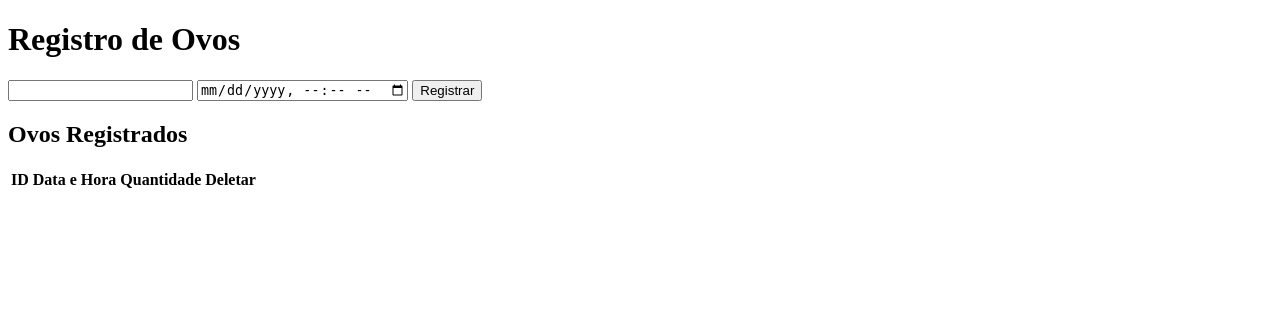
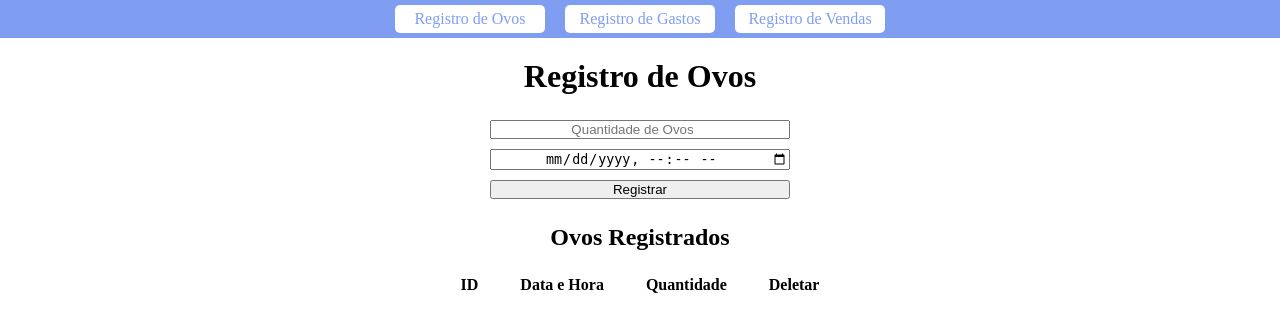
Before and after one commit to deusdahueragem/Granja_Sys, a Flask app: page / in a window 1280 px wide. Shown: the top 332 px of the page. Run offline with Flask 3, Linux system fonts and the light colour scheme; data comes from the database, SQL or seed files in the repository; both versions use the stored data as it was after the commit; lists and menus that the app fills with data are empty.

Commit message:
adicao de visual a paginas

```diff
--- a/static/manip_form_reggastos.js
+++ b/static/manip_form_reggastos.js
@@ -56,7 +56,7 @@ function formatCurrency(inputString) {
 // Função para carregar os gastos registrados na tabela
 function carregargastosRegistrados() {
     // Realizar a requisição GET para a API (usando Fetch API)
-    fetch('http://127.0.0.1/tb_gastos')
+    fetch('http://192.168.3.7/tb_gastos')
     .then(response => response.json())
     .then(data => {
         // Limpar a tabela para inserir os ngastos dados
@@ -96,7 +96,7 @@ carregargastosRegistrados();
 // Função para deletar um registro de gasto
 function deletarGasto(id) {
     // Realizar a requisição DELETE para a API (usando Fetch API)
-    fetch(`http://127.0.0.1/tb_gastos/${id}`, {
+    fetch(`http://192.168.3.7/tb_gastos/${id}`, {
         method: 'DELETE'
     })
     .then(response => {
@@ -145,7 +145,7 @@ document.getElementById('btnRegistrar').addEventListener('click', function() {
     };
 
     // Restante do código para enviar os dados ao servidor
-    fetch('http://127.0.0.1/tb_gastos', {
+    fetch('http://192.168.3.7/tb_gastos', {
         method: 'POST',
         headers: {
             'Content-Type': 'application/json'
--- a/static/manip_form_regovos.js
+++ b/static/manip_form_regovos.js
@@ -1,7 +1,7 @@
 // Função para carregar os ovos registrados na tabela
 function carregarOvosRegistrados() {
     // Realizar a requisição GET para a API (usando Fetch API)
-    fetch('http://127.0.0.1/tb_ovos')
+    fetch('http://192.168.3.7/tb_ovos')
     .then(response => response.json())
     .then(data => {
         // Limpar a tabela para inserir os novos dados
@@ -35,7 +35,7 @@ carregarOvosRegistrados();
 // Função para deletar um registro de ovo
 function deletarOvo(id) {
     // Realizar a requisição DELETE para a API (usando Fetch API)
-    fetch(`http://127.0.0.1/tb_ovos/${id}`, {
+    fetch(`http://192.168.3.7/tb_ovos/${id}`, {
         method: 'DELETE'
     })
     .then(response => {
@@ -76,7 +76,7 @@ document.getElementById('btnRegistrar').addEventListener('click', function() {
     };
 
     // Restante do código para enviar os dados ao servidor
-    fetch('http://127.0.0.1/tb_ovos', {
+    fetch('http://192.168.3.7/tb_ovos', {
         method: 'POST',
         headers: {
             'Content-Type': 'application/json'
--- /dev/null
+++ b/static/visual/style.css
@@ -0,0 +1,72 @@
+* {
+    margin: 0;
+    padding: 0;
+}
+
+
+/* --------- Início Menu --------- */
+.menu_topo {
+    background-color: #3e6ceba8;
+    display: flex;
+    flex-direction: row;
+    padding: 0px 10px 0px 10px;
+    justify-content: center;
+    flex-wrap: wrap;
+}
+.menu_topo a {
+    text-decoration: none;
+    margin: 5px 10px 5px 10px;
+    color: #3e6ceba8;
+    width: 150px;
+    text-align: center;
+}
+.button_cont {
+    list-style-type: none;
+    background-color: white;
+    padding: 5px 10px 5px 10px;
+    border-radius: 5px;
+}
+/* --------- Fim Menu --------- */
+
+/* --------- Início Conteúdo --------- */
+.conteudo {
+    display: flex;
+    flex-direction: column;
+}
+
+h1, h2, h3, h4 {
+    text-align: center;
+    margin: 20px 0px 20px 0px;
+}
+
+form {
+    width: 300px;
+    display: flex;
+    flex-direction: column;
+    align-self: center;
+}
+
+form input {
+    margin: 5px 0px 5px 0px;
+    text-align: center;
+}
+
+table {
+    display: grid;
+    justify-items: center;
+}
+
+table tr {
+    text-align: center;
+}
+
+table tr th {
+    padding: 3px 20px 3px 20px;
+}
+/* --------- Fim Conteúdo --------- */
+
+@media screen and (max-width: 375px) {
+    form {
+        width: 148px;
+    }
+}
--- a/templates/regovos.html
+++ b/templates/regovos.html
@@ -4,11 +4,18 @@
     <meta charset="UTF-8">
     <meta name="viewport" content="width=device-width, initial-scale=1.0">
     <title>Granja Sys - Registro de Ovos</title>
+    <link rel="stylesheet" href="../static/visual/style.css">
 </head>
 <body>
+    <div class="menu_topo">
+        <a href="#"><div class="button_cont">Registro de Ovos</div></a>
+        <a href="#"><div class="button_cont">Registro de Gastos</div></a>
+        <a href="#"><div class="button_cont">Registro de Vendas</div></a>
+    </div>
+    <div class="conteudo">
         <h1>Registro de Ovos</h1>
         <form id="formRegistro">
-        <input type="number" name="qt_ovos" id="qt_ovos" required>
+            <input type="number" name="qt_ovos" id="qt_ovos" placeholder="Quantidade de Ovos" required>
             <input type="datetime-local" name="dt_ovos" id="dt_ovos" required>
             <input type="button" value="Registrar" id="btnRegistrar">
         </form>
@@ -22,6 +29,7 @@
                 <th>Deletar</th>
             </tr>
         </table>
+    </div>
     <script src="../static/manip_form_regovos.js"></script>
 </body>
 </html>
```
Also changed, not shown: templates/reggastos.html (+9 -1 lines), granjasys.db. Lines whose indentation alone changed are shown as unchanged.
